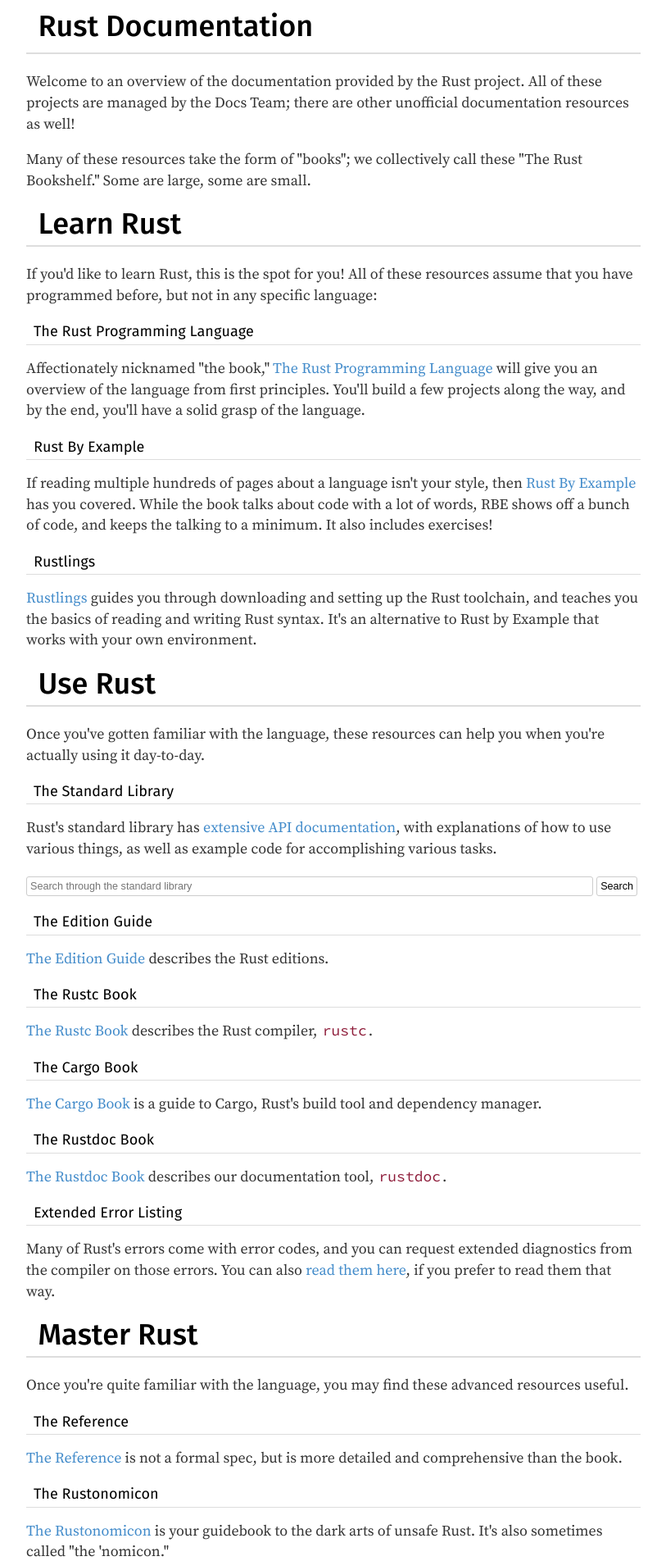
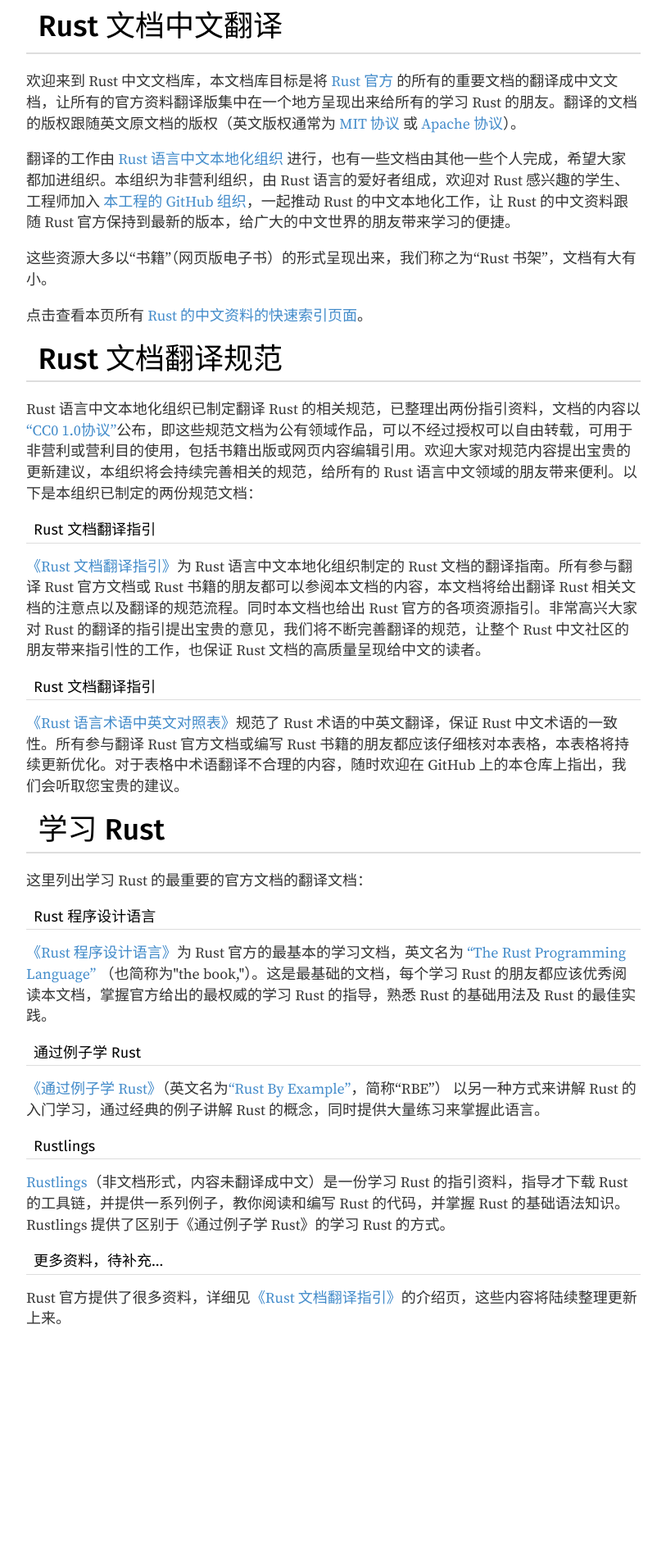
Before and after one commit to rust-lang-cn/rustwiki.org, a plain HTML site: page index.html in a window 1280 px wide. Shown: the part 17-1921 px from the top of the page at 82% size, without its empty margins (233-1046 px from the left). After the commit the page ends 1656 px from the top, so only its background shows below. Drawn offline with Linux system fonts and the light colour scheme.

Commit message:
初步完成首页和指引页内容

```diff
--- a/index.html
+++ b/index.html
@@ -1,26 +1,12 @@
 <!DOCTYPE html>
-<html lang="en">
+<html lang="zh-CN">
 <head>
-    <meta charset="utf-8">
-    <meta name="viewport" content="width=device-width, initial-scale=1.0">
-    <meta name="generator" content="rustdoc">
-    <title>Rust Documentation</title>
-
-    <link rel="stylesheet" type="text/css" href="rust.css">
-
-
-</head>
-<body class="rustdoc">
-    <!--[if lte IE 8]>
-    <div class="warning">
-        This old browser is unsupported and will most likely display funky
-        things.
-    </div>
-    <![endif]-->
-
-
-    <h1 class="title">Rust Documentation</h1>
-    <style>
+<meta charset="utf-8">
+<meta name="viewport" content="width=device-width, initial-scale=1.0">
+<meta name="generator" content="rustdoc">
+<title>Rust 文档中文翻译</title>
+<link rel="stylesheet" type="text/css" href="rust.css">
+<style>
 nav {
     display: none;
 }
@@ -45,76 +31,39 @@ h2 {
     font-size: 18px;
 }
 </style>
-<p>Welcome to an overview of the documentation provided by the Rust project.
-All of these projects are managed by the Docs Team; there are other
-unofficial documentation resources as well!</p>
-<p>Many of these resources take the form of &quot;books&quot;; we collectively call these
-&quot;The Rust Bookshelf.&quot; Some are large, some are small.</p>
-<h1 id="learn-rust" class="section-header"><a href="#learn-rust">Learn Rust</a></h1>
-<p>If you'd like to learn Rust, this is the spot for you! All of these resources
-assume that you have programmed before, but not in any specific language:</p>
-<h2 id="the-rust-programming-language" class="section-header"><a href="#the-rust-programming-language">The Rust Programming Language</a></h2>
-<p>Affectionately nicknamed &quot;the book,&quot; <a href="book/index.html">The Rust Programming
-Language</a> will give you an overview of the language from
-first principles. You'll build a few projects along the way, and by the end,
-you'll have a solid grasp of the language.</p>
-<h2 id="rust-by-example" class="section-header"><a href="#rust-by-example">Rust By Example</a></h2>
-<p>If reading multiple hundreds of pages about a language isn't your style, then
-<a href="rust-by-example/index.html">Rust By Example</a> has you covered. While the book talks about code with
-a lot of words, RBE shows off a bunch of code, and keeps the talking to a
-minimum. It also includes exercises!</p>
+<!--[if lte IE 8]>
+<div class="warning">
+    This old browser is unsupported and will most likely display funky
+    things.
+</div>
+<![endif]-->
+</head>
+<body class="rustdoc">
+<h1 class="title">Rust 文档中文翻译</h1>
+<p>欢迎来到 Rust 中文文档库，本文档库目标是将 <a href="https://www.rust-lang.org/">Rust 官方</a> 的所有的重要文档的翻译成中文文档，让所有的官方资料翻译版集中在一个地方呈现出来给所有的学习 Rust 的朋友。翻译的文档的版权跟随英文原文档的版权（英文版权通常为 <a href="https://opensource.org/licenses/MIT">MIT 协议</a> 或 <a href="https://www.apache.org/licenses/LICENSE-2.0">Apache 协议</a>）。</p>
+<p>翻译的工作由 <a href="https://github.com/rust-lang-cn">Rust 语言中文本地化组织</a> 进行，也有一些文档由其他一些个人完成，希望大家都加进组织。本组织为非营利组织，由 Rust 语言的爱好者组成，欢迎对 Rust 感兴趣的学生、工程师加入<a href="https://github.com/rust-lang-cn"> 本工程的 GitHub 组织</a>，一起推动 Rust 的中文本地化工作，让 Rust 的中文资料跟随 Rust 官方保持到最新的版本，给广大的中文世界的朋友带来学习的便捷。</p>
+<p>这些资源大多以“书籍”（网页版电子书）的形式呈现出来，我们称之为“Rust 书架”，文档有大有小。</p>
+<p>点击查看本页所有 <a href="./rust-books.html">Rust 的中文资料的快速索引页面</a>。</p>
+
+<h1 id="translate-rust" class="section-header"><a href="#translate-rust">Rust 文档翻译规范</a></h1>
+<p>Rust 语言中文本地化组织已制定翻译 Rust 的相关规范，已整理出两份指引资料，文档的内容以<a href="https://creativecommons.org/publicdomain/zero/1.0/">“CC0 1.0协议”</a>公布，即这些规范文档为公有领域作品，可以不经过授权可以自由转载，可用于非营利或营利目的使用，包括书籍出版或网页内容编辑引用。欢迎大家对规范内容提出宝贵的更新建议，本组织将会持续完善相关的规范，给所有的 Rust 语言中文领域的朋友带来便利。以下是本组织已制定的两份规范文档：</p>
+<h2 id="the-rust-translation-guide-for-docs" class="section-header"><a href="#the-rust-translation-guide-for-docs">Rust 文档翻译指引</a></h2>
+<p><a href="https://github.com/rust-lang-cn/rust-translation-guide">《Rust 文档翻译指引》</a>为 Rust 语言中文本地化组织制定的 Rust 文档的翻译指南。所有参与翻译 Rust 官方文档或 Rust 书籍的朋友都可以参阅本文档的内容，本文档将给出翻译 Rust 相关文档的注意点以及翻译的规范流程。同时本文档也给出 Rust 官方的各项资源指引。非常高兴大家对 Rust 的翻译的指引提出宝贵的意见，我们将不断完善翻译的规范，让整个 Rust 中文社区的朋友带来指引性的工作，也保证 Rust 文档的高质量呈现给中文的读者。</p>
+<h2 id="english-chinese-glossary-of-rust" class="section-header"><a href="#the-rust-translation-guide-for-docs">Rust 文档翻译指引</a></h2>
+<p><a href="https://github.com/rust-lang-cn/english-chinese-glossary-of-rust">《Rust 语言术语中英文对照表》</a>规范了 Rust 术语的中英文翻译，保证 Rust 中文术语的一致性。所有参与翻译 Rust 官方文档或编写 Rust 书籍的朋友都应该仔细核对本表格，本表格将持续更新优化。对于表格中术语翻译不合理的内容，随时欢迎在 GitHub 上的本仓库上指出，我们会听取您宝贵的建议。</p>
+
+<h1 id="learn-rust" class="section-header"><a href="#learn-rust">学习 Rust</a></h1>
+<p>这里列出学习 Rust 的最重要的官方文档的翻译文档：</p>
+<h2 id="the-rust-programming-language" class="section-header"><a href="#the-rust-programming-language">Rust 程序设计语言</a></h2>
+<p><a href="https://kaisery.github.io/trpl-zh-cn/">《Rust 程序设计语言》</a>为 Rust 官方的最基本的学习文档，英文名为  <a href="https://doc.rust-lang.org/book/index.html">“The Rust Programming
+Language”</a> （也简称为&quot;the book,&quot;）。这是最基础的文档，每个学习 Rust 的朋友都应该优秀阅读本文档，掌握官方给出的最权威的学习 Rust 的指导，熟悉 Rust 的基础用法及 Rust 的最佳实践。</p>
+<h2 id="rust-by-example" class="section-header"><a href="#rust-by-example">通过例子学 Rust</a></h2>
+<p><a href="https://rustwiki.org/zh-CN/rust-by-example/">《通过例子学 Rust》</a>（英文名为<a href="https://doc.rust-lang.org/rust-by-example/">“Rust By Example”</a>，简称“RBE”） 以另一种方式来讲解 Rust 的入门学习，通过经典的例子讲解 Rust 的概念，同时提供大量练习来掌握此语言。</p>
 <h2 id="rustlings" class="section-header"><a href="#rustlings">Rustlings</a></h2>
-<p><a href="https://github.com/rust-lang/rustlings">Rustlings</a> guides you through downloading and setting up the Rust toolchain,
-and teaches you the basics of reading and writing Rust syntax. It's an
-alternative to Rust by Example that works with your own environment.</p>
-<h1 id="use-rust" class="section-header"><a href="#use-rust">Use Rust</a></h1>
-<p>Once you've gotten familiar with the language, these resources can help you
-when you're actually using it day-to-day.</p>
-<h2 id="the-standard-library" class="section-header"><a href="#the-standard-library">The Standard Library</a></h2>
-<p>Rust's standard library has <a href="std/index.html">extensive API documentation</a>,
-with explanations of how to use various things, as well as example code for
-accomplishing various tasks.</p>
-<div>
-  <form action="std/index.html" method="get">
-    <input id="search-input" type="search" name="search"
-           placeholder="Search through the standard library"/>
-    <button id="search-but">Search</button>
-  </form>
-</div>
-<h2 id="the-edition-guide" class="section-header"><a href="#the-edition-guide">The Edition Guide</a></h2>
-<p><a href="edition-guide/index.html">The Edition Guide</a> describes the Rust editions.</p>
-<h2 id="the-rustc-book" class="section-header"><a href="#the-rustc-book">The Rustc Book</a></h2>
-<p><a href="rustc/index.html">The Rustc Book</a> describes the Rust compiler, <code>rustc</code>.</p>
-<h2 id="the-cargo-book" class="section-header"><a href="#the-cargo-book">The Cargo Book</a></h2>
-<p><a href="cargo/index.html">The Cargo Book</a> is a guide to Cargo, Rust's build tool and dependency manager.</p>
-<h2 id="the-rustdoc-book" class="section-header"><a href="#the-rustdoc-book">The Rustdoc Book</a></h2>
-<p><a href="rustdoc/index.html">The Rustdoc Book</a> describes our documentation tool, <code>rustdoc</code>.</p>
-<h2 id="extended-error-listing" class="section-header"><a href="#extended-error-listing">Extended Error Listing</a></h2>
-<p>Many of Rust's errors come with error codes, and you can request extended
-diagnostics from the compiler on those errors. You can also <a href="error-index.html">read them
-here</a>, if you prefer to read them that way.</p>
-<h1 id="master-rust" class="section-header"><a href="#master-rust">Master Rust</a></h1>
-<p>Once you're quite familiar with the language, you may find these advanced
-resources useful.</p>
-<h2 id="the-reference" class="section-header"><a href="#the-reference">The Reference</a></h2>
-<p><a href="reference/index.html">The Reference</a> is not a formal spec, but is more detailed and
-comprehensive than the book.</p>
-<h2 id="the-rustonomicon" class="section-header"><a href="#the-rustonomicon">The Rustonomicon</a></h2>
-<p><a href="nomicon/index.html">The Rustonomicon</a> is your guidebook to the dark arts of unsafe
-Rust. It's also sometimes called &quot;the 'nomicon.&quot;</p>
-<h2 id="the-unstable-book" class="section-header"><a href="#the-unstable-book">The Unstable Book</a></h2>
-<p><a href="unstable-book/index.html">The Unstable Book</a> has documentation for unstable features.</p>
-<h2 id="the-rustc-contribution-guide" class="section-header"><a href="#the-rustc-contribution-guide">The <code>rustc</code> Contribution Guide</a></h2>
-<p><a href="https://rust-lang.github.io/rustc-guide/">The <code>rustc</code> Guide</a> documents how
-the compiler works and how to contribute to it. This is useful if you want to build
-or modify the Rust compiler from source (e.g. to target something non-standard).</p>
-<h1 id="specialize-rust" class="section-header"><a href="#specialize-rust">Specialize Rust</a></h1>
-<p>When using Rust in specific domain areas, consider using the following resources tailored to each domain.</p>
-<h2 id="embedded-systems" class="section-header"><a href="#embedded-systems">Embedded Systems</a></h2>
-<p>When developing for Bare Metal or Embedded Linux systems, you may find these resources maintained by the <a href="https://github.com/rust-embedded">Embedded Working Group</a> useful.</p>
-<h3 id="the-embedded-rust-book" class="section-header"><a href="#the-embedded-rust-book">The Embedded Rust Book</a></h3>
-<p><a href="embedded-book/index.html">The Embedded Rust Book</a> is targeted at developers familiar with embedded development and familiar with Rust, but have not used Rust for embedded development.</p>
+<p><a href="https://github.com/rust-lang/rustlings">Rustlings</a>（非文档形式，内容未翻译成中文）是一份学习 Rust 的指引资料，指导才下载 Rust 的工具链，并提供一系列例子，教你阅读和编写 Rust 的代码，并掌握 Rust 的基础语法知识。Rustlings 提供了区别于《通过例子学 Rust》的学习 Rust 的方式。</p>
 
+<h2 id="more" class="section-header"><a href="#more">更多资料，待补充...</a></h2>
+<p>Rust 官方提供了很多资料，详细见<a href="https://github.com/rust-lang-cn/rust-translation-guide">《Rust 文档翻译指引》</a>的介绍页，这些内容将陆续整理更新上来。</p>
 
 </body>
 </html>
--- a/rust.css
+++ b/rust.css
@@ -49,7 +49,7 @@ body {
 	background-color: white;
 	margin: 0 auto;
 	padding: 0 15px;
-	font-family: "Source Serif Pro", Georgia, Times, "Times New Roman", serif;
+	font-family: "Source Serif Pro", Georgia, Times, "Times New Roman", serif, "Helvetica Neue", Helvetica, Arial, "Hiragino Sans GB", "Hiragino Sans GB W3", "Microsoft YaHei UI", "Microsoft YaHei", '微软雅黑', '思源黑体', SYHT, "WenQuanYi Micro Hei", sans-serif;
 	font-size: 18px;
 	color: #333;
 	line-height: 1.428571429;
```
Also changed, not shown: rust-books.html (added, +52 -0 lines).
